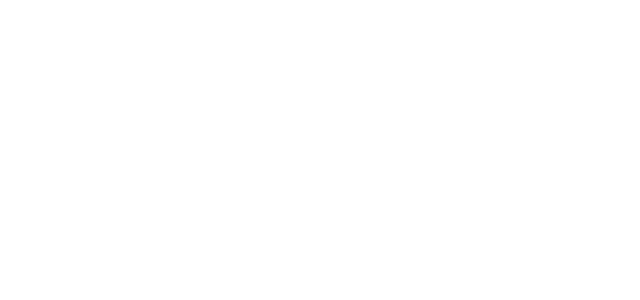
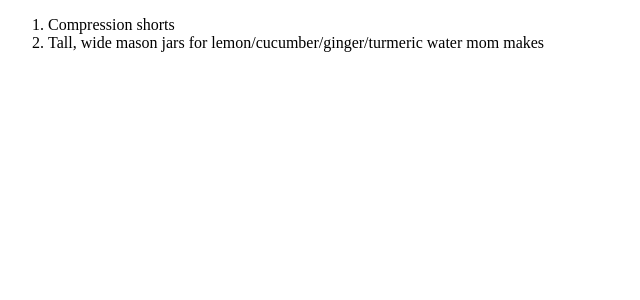
Before and after one commit to RadicalGarlic/safehouse.kim, an Angular app: page /shopping-list in a window 1280 px wide. Before the commit this address led to /. Shown: the top 300 px of the page, without its empty margins (0-640 px from the left). Built offline with nearby package versions, Linux system fonts and the light colour scheme.

Commit message:
Add shopping list to routes

```diff
--- a/src/app/app.routes.ts
+++ b/src/app/app.routes.ts
@@ -6,6 +6,7 @@
 import { CyBorgComponent } from './cy-borg/cy-borg.component';
 import { CyBorgLoreComponent } from './cy-borg/cy-borg-lore/cy-borg-lore.component';
 import { Tekken7Component } from './tekken-7/tekken-7.component';
+import { ShoppingListComponent } from './shopping-list/shopping-list.component';
 
 export const RoutePaths = {
   wiki: 'wiki',
@@ -40,5 +41,9 @@
   {
     path: RoutePaths.tekken7,
     component: Tekken7Component
+  },
+  {
+    path: RoutePaths.shoppingList,
+    component: ShoppingListComponent
   }
 ];
--- a/src/app/shopping-list/shopping-list.component.html
+++ b/src/app/shopping-list/shopping-list.component.html
@@ -1 +1,4 @@
-<p>shopping-list works!</p>
+<ol>
+  <li>Compression shorts</li>
+  <li>Tall, wide mason jars for lemon/cucumber/ginger/turmeric water mom makes</li>
+</ol>
```
